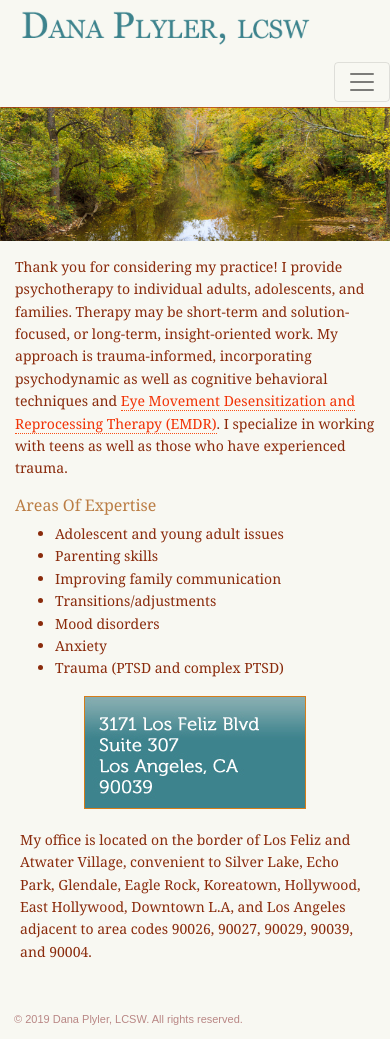
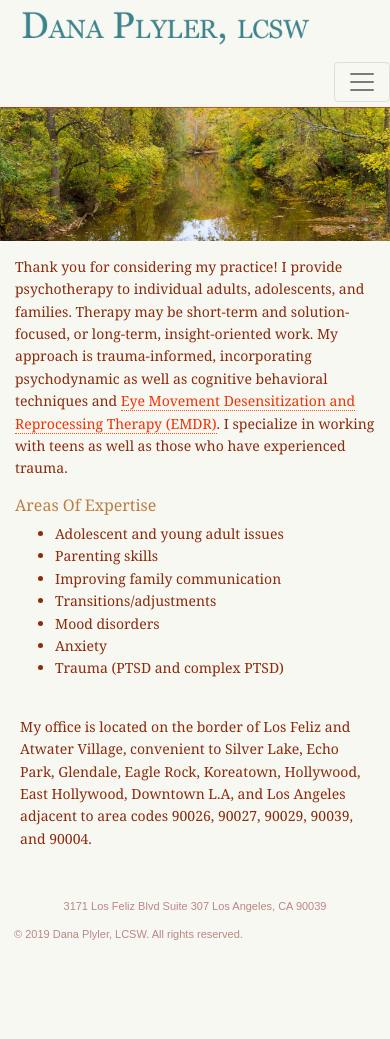
Before and after one commit to nbrustin/danaplyerlcsw, a plain HTML site: page index.html in a window 390 px wide. Shown: the part 47-1086 px from the top of the page. After the commit the page ends 1001 px from the top, so only its background shows below. Drawn offline with nearby package versions, Linux system fonts and the light colour scheme.

Commit message:
reformatted address

```diff
--- a/css/style-global-pl.css
+++ b/css/style-global-pl.css
@@ -189,6 +189,10 @@ a[href^="tel"] {
   display: none;
 }
 
+.mobile-address {
+  display: none;
+}
+
 /* mobile */
 @media only screen and (max-width: 992px) {
   body {
@@ -208,9 +212,10 @@ a[href^="tel"] {
   }
 
   .add-img {
-    display: block;
+    /* display: block;
     margin: auto;
-    float: none;
+    float: none; */
+    display:none;
   }
 
   .mobile-nav {
@@ -219,6 +224,11 @@ a[href^="tel"] {
   }
 
   .mobile-nav-text {
+    text-align: center;
+  }
+
+  .mobile-address {
+    display: block;
     text-align: center;
   }
 
--- a/index.html
+++ b/index.html
@@ -304,7 +304,12 @@
           </div>
         </div>
       </div>
+
       <div class="footer">
+        <div>
+            <p class="mobile-address">3171 Los Feliz Blvd Suite 307 Los Angeles, CA 90039</p>
+
+        </div>
         © 2019 Dana Plyler, LCSW. All rights reserved.
       </div>
     </div>
```
